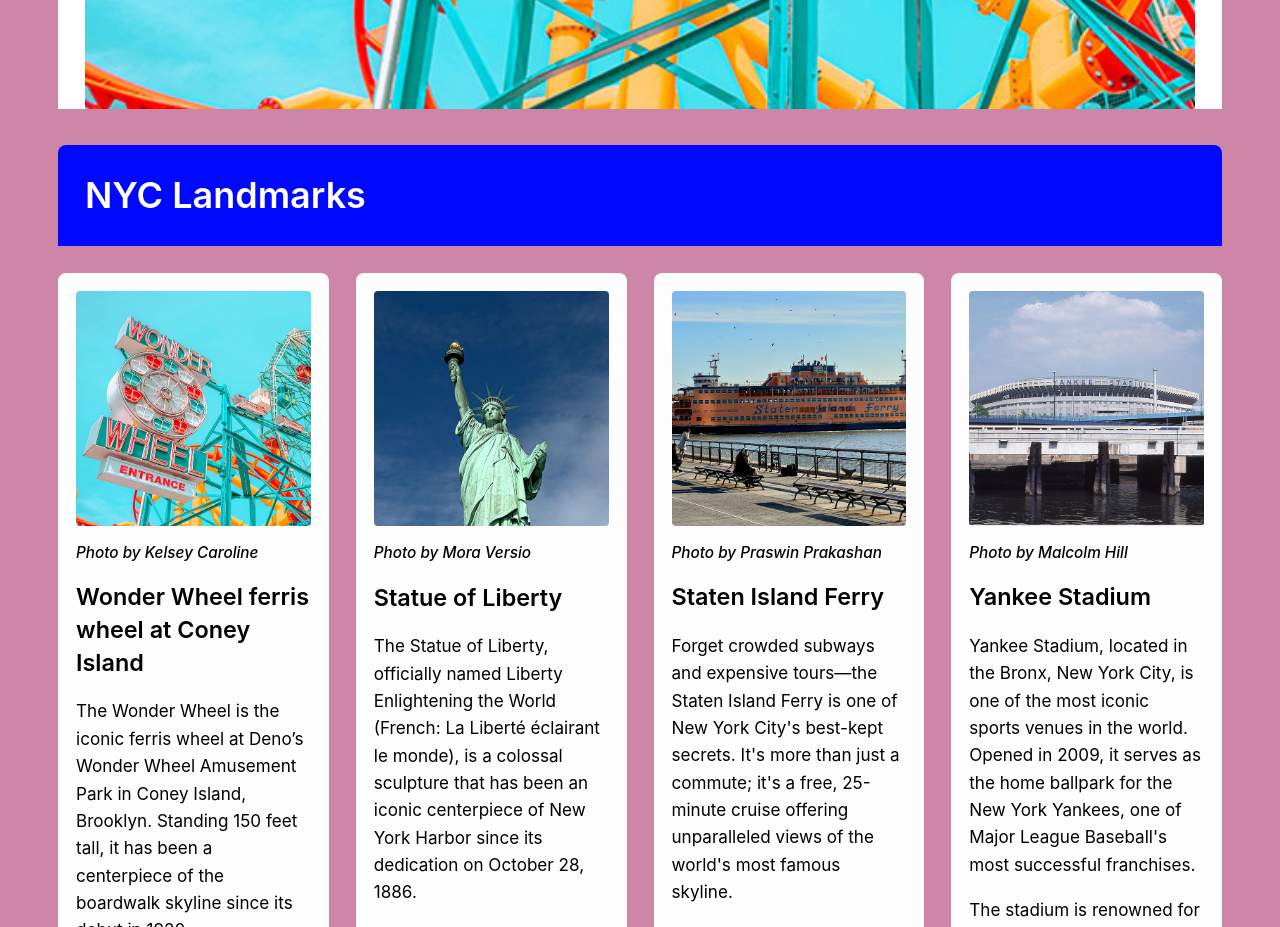
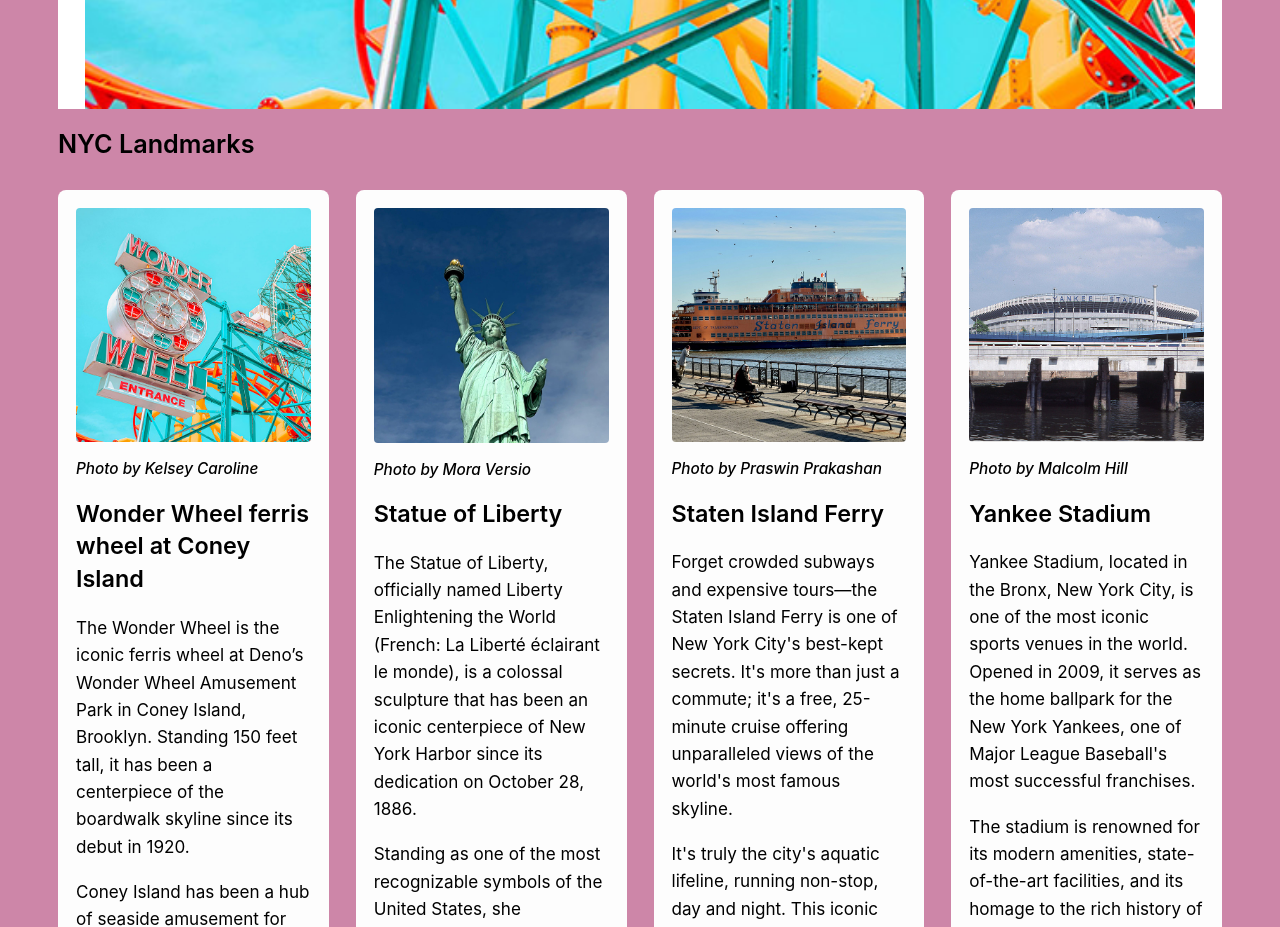
Before and after one commit to htetkyaw219/Htet-Kyaw_Project-2, a plain HTML site: page index.html in a window 1280 px wide. Shown: the part 2980-3907 px from the top of the page. Drawn offline with Linux system fonts and the light colour scheme; files whose address does not match are found by name.

Commit message:
New changes updated

```diff
--- a/index.html
+++ b/index.html
@@ -45,7 +45,7 @@
                 alt="Wonder Wheel ferris wheel at Coney Island">
         </picture>
 
-        <h2>NYC Landmarks</h2>
+        <h3>NYC Landmarks</h3>
         <div class="landmarks-grid">
             <div class="landmark">
                 <figure>
```
